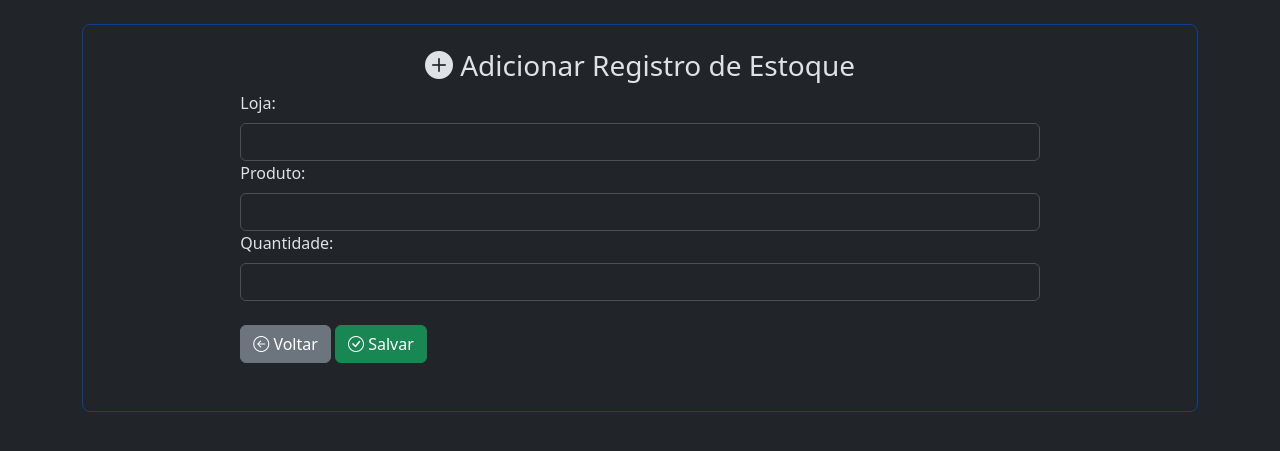
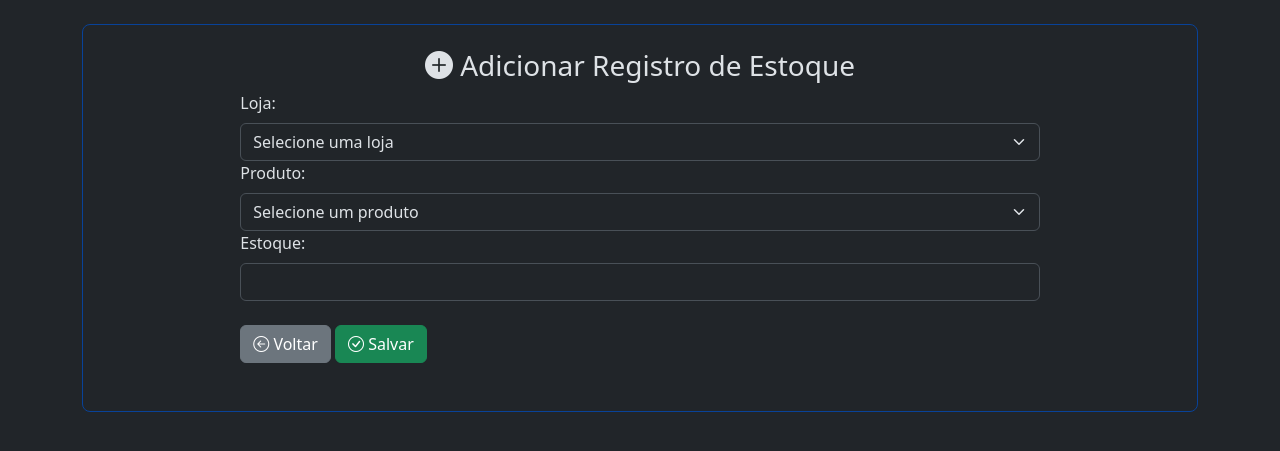
Before and after one commit to lipelsborges/Gerenciador-de-Estoque, a PHP site: page /estoque/inserir.php in a window 1280 px wide. Shown: the part 81-532 px from the top of the page. Run offline with PHP 8.4, Linux system fonts and the light colour scheme.

Commit message:
Modificações necessarias

```diff
--- a/config.php
+++ b/config.php
@@ -5,6 +5,6 @@
  define('BASE_PATH', __DIR__ . '/');
 
  # BASE URL garante URLs corretos ao gerar links(ex: login.php, fornecedores/listar.php).
- define("BASE_URL", "/fly");
+ define("BASE_URL", "/curso-php");
 
  ?>
--- a/estoque/excluir.php
+++ b/estoque/excluir.php
@@ -9,10 +9,10 @@ require_once BASE_PATH . '/includes/cabecalho.php';
 ?>
 
 <section class="mb-4 border rounded-3 p-4 border-primary-subtle">
-    <h3 class="text-center"><i class="bi bi-trash3-fill"></i> Excluir Registro de Estoque</h3>
+    <h3 class="text-center"><i class="bi bi-trash3-fill"></i> Excluir produto do estoque da loja</h3>
 
     <div class="alert alert-danger w-50 text-center mx-auto">
-        <p>Tem certeza que deseja excluir o registro de estoque <b>Nome do produto</b>?</p>
+        <p>Tem certeza que deseja excluir este produto <b>Nome do produto</b>?</p>
         <a href="listar.php" class="btn btn-secondary"><i class="bi bi-x-circle"></i> Não</a>
         <a href="" class="btn btn-danger"><i class="bi bi-check-circle"></i> Sim</a>
     </div>
--- a/estoque/inserir.php
+++ b/estoque/inserir.php
@@ -14,15 +14,21 @@ require_once BASE_PATH . '/includes/cabecalho.php';
     <form action="" method="post" class="w-75 mx-auto">
         <div class="form-group">
             <label for="loja" class="form-label">Loja: </label>
-            <input type="text" class="form-control" id="loja" name="loja">
+            <select class="form-select" name="loja_id" id = "loja">
+                <option value="">Selecione uma loja</option>
+                <option value="">Loja de Eletrônicos</option>
+            </select>
         </div>
         <div class="form-group">
-            <label for="produto" class="form-label">Produto: </label>
-            <input type="text" class="form-control" id="produto" name="produto">
+            <label for="produto_id" class="form-label">Produto: </label>
+            <select class="form-select" name="produto_id" id = "produto">
+                <option value="">Selecione um produto</option>
+                <option value="">Smartphone XYZ</option>
+            </select>
         </div>
         <div class="form-group">
-            <label for="quantidade" class="form-label">Quantidade: </label>
-            <input type="number" class="form-control" id="quantidade" name="quantidade">
+            <label for="estoque" class="form-label">Estoque: </label>
+            <input type="number" class="form-control" id="estoque" name="estoque" min="0" required>
         </div>
         <a href="listar.php" class="btn btn-secondary my-4"><i class="bi bi-arrow-left-circle"></i> Voltar</a>
         <button class="btn btn-success my-4" type="submit"><i class="bi bi-check-circle"></i>  Salvar</button>
--- a/estoque/listar.php
+++ b/estoque/listar.php
@@ -8,7 +8,7 @@ require_once BASE_PATH . '/includes/cabecalho.php';
 ?>
 
 <section class="text-center mb-4 border rounded-3 p-4 border-primary-subtle">
-    <h3><i class="bi bi-clipboard-data"></i> Estoque</h3>
+    <h3><i class="bi bi-clipboard-data"></i> Estoque das Lojas</h3>
     <p>
         <a  class="btn btn-primary" href="inserir.php">
            <i class="bi bi-plus-circle"></i> Novo registro de estoque
```
Also changed, not shown: estoque/editar.php (+11 -12 lines), produtos/editar.php (+13 -0 lines), produtos/inserir.php (+17 -5 lines).
